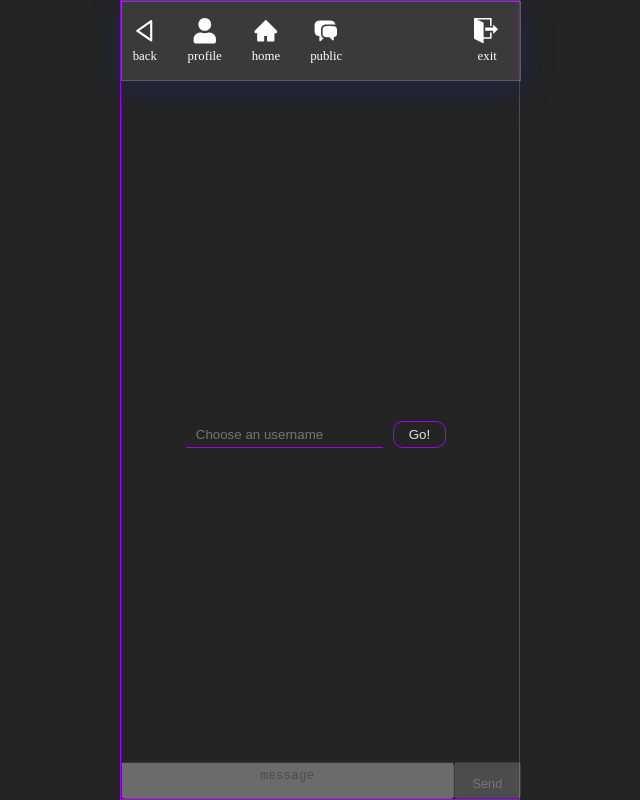
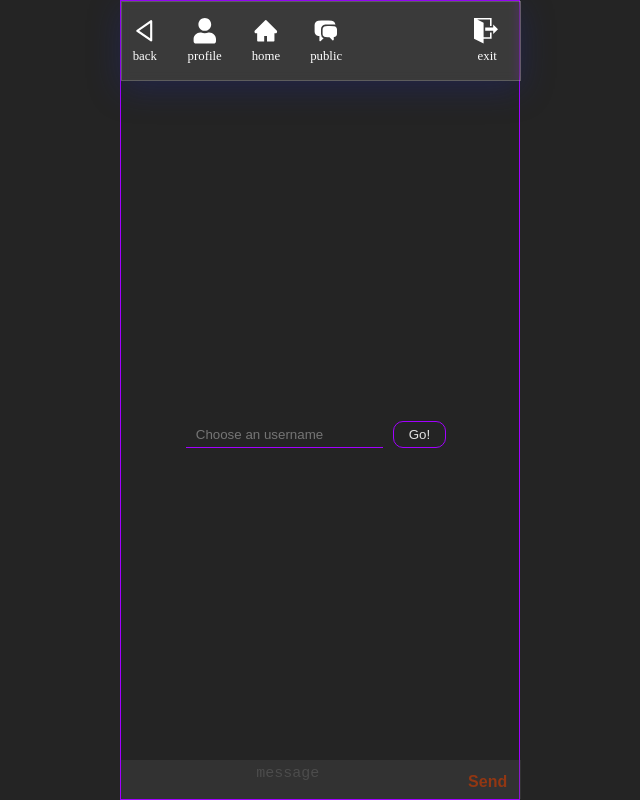
Before and after one commit to AngelDarco/chat-app, a React (Vite) app: page /public in a window 1280 px wide. Shown: the whole page, without its empty margins (320-960 px from the left). Built offline with nearby package versions, Linux system fonts and the light colour scheme; no server answers.

Commit message:
:construction: component chat form added

```diff
--- a/src/components/messages/Messages.tsx
+++ b/src/components/messages/Messages.tsx
@@ -2,7 +2,10 @@ import { ReactNode, useEffect, useRef } from 'react';
 import styles from './messages.module.css';
 import { message } from '../../types';
 
-interface Props { messages: message[] }
+interface Props {
+  messages: message[];
+}
+/** recieve the messages from database, add new messages and render them */
 const Messages = (messages: Props): JSX.Element => {
   const containerRef = useRef<HTMLDivElement>(null);
 
@@ -10,14 +13,13 @@ const Messages = (messages: Props): JSX.Element => {
     const container = containerRef.current;
     container?.lastElementChild?.scrollIntoView({
       behavior: 'auto',
-			block: 'end'
+      block: 'end',
     });
-	}, [messages.messages.length]);
+  }, [ messages.messages.length ]);
 
   return (
     <div ref={containerRef} className={styles.publicChatMessages}>
-			{
-				messages.messages &&
+      {messages.messages &&
         messages?.messages.map((item: message): ReactNode => {
           const time = new Date(item.messageSendTime).toLocaleString();
           return (
@@ -25,13 +27,11 @@ const Messages = (messages: Props): JSX.Element => {
               <span>{item.userName}</span>
               <div className={styles.message}>
                 <span>{item.message}</span>
-								<span className=
-									{styles.messageTime}>send on: {time}</span>
+                <span className={styles.messageTime}>send on: {time}</span>
               </div>
             </div>
           );
-				})
-			}
+        })}
     </div>
   );
 };
--- a/src/pages/publicChat/PublicChat.tsx
+++ b/src/pages/publicChat/PublicChat.tsx
@@ -1,4 +1,4 @@
-import React, { useEffect, useRef, useState } from 'react';
+import { useEffect, useState } from 'react';
 import Header, { headerUser } from '../../components/header/Header';
 import styles from './publicChat.module.css';
 import { v4 as uuidv4 } from 'uuid';
@@ -8,6 +8,7 @@ import { intContext, intUpdateUserData, message } from '../../types';
 import Loading from 'react-loading';
 import LoginGuests from '../../components/loginguests/LoginGuests';
 import userContexUpdate from '../../utils/useContextUpdate';
+import SendMessagesForm from '../../components/sendMessagesForm/SendMessagesForm';
 
 const PublicChat = (): JSX.Element => {
   // get firebase functions
@@ -18,54 +19,21 @@ const PublicChat = (): JSX.Element => {
 
   //store and update user context data
   const [ userData, setUserData ] = useState<intContext>();
-	const [messages, setMessages] = useState<message[]>();
+  const [ messages, setMessages ] = useState<message[]>();
 
   /* enable send messages options */
-	// useref of input of the messages to be sended
-	const messageRef = useRef<HTMLTextAreaElement>(null);
-	const btnSendRef = useRef<HTMLButtonElement>(null);
   useEffect(() => {
     // update the user context data
     userContextData()
-			.then(res => setUserData(res))
-			.catch(err => console.log(err));
+      .then((res) => setUserData(res))
+      .catch((err) => console.log(err));
 
     // get the public messages
-		if(userData?.userName)
-			getData();
+    if (userData?.userName) getData();
+  }, [ userData?.userName ]);
 
-		/** avalibility of the send button */
-		let availability = true;
-		const input = messageRef.current;
-		const btn = btnSendRef.current;
-		if (btn && input) {
-			if (userData?.userName?.trim()) availability = false;
-			btn.disabled = availability; input.disabled = availability;
-		}
-	}, [userData?.userName]);
-
-	const updateLocalUserData = (data: intContext):void =>{
+  const updateLocalUserData = (data: intContext): void => {
     setUserData(data);
-	};
-
-	// send the messages to the firebase server
-	const handlerMessage = (e: React.FormEvent<HTMLFormElement>) => {
-		e.preventDefault();
-		if (messageRef && messageRef.current) {
-			const text = messageRef.current.value;
-			if (!text || text.trim() === '') return;
-
-			const writeData: intUpdateUserData = {
-				userDB: undefined,
-				messageId: uuidv4(),
-				userName: userData?.userName || null,
-				message: text,
-				messageSendTime: new Date().getTime(),
-			};
-			updateUserData(writeData)
-				.then(() => getData());
-			(e.target as HTMLFormElement).reset();
-		}
   };
 
   /* get messages from firebase server */
@@ -78,36 +46,42 @@ const PublicChat = (): JSX.Element => {
     }
   }
 
+  // write messages to the firebase server
+  const handlerSendMessages = (text: string) => {
+    const writeData: intUpdateUserData = {
+      userDB: undefined,
+      messageId: uuidv4(),
+      userName: userData?.userName || null,
+      message: text,
+      messageSendTime: new Date().getTime(),
+    };
+    updateUserData(writeData)
+      .then(() => getData());
+  };
+
+
+
   return (
     <div className={styles.containerPublicChat}>
       <Header props={headerUser} />
       <div className={styles.publicChatContainer}>
         {
-					!userData ? <Loading
-						type='cylon'
-						color='green'
-						className='loader'
-					/>	:
-						!userData?.userName ?
-							<LoginGuests updateLocalUserData={updateLocalUserData} /> :
-							messages ?
+          !userData ?
+            <Loading type="cylon" color="green" className="loader" />
+            : !userData?.userName ?
+              <LoginGuests updateLocalUserData={updateLocalUserData} />
+              : messages ?
                 <Messages messages={messages} />
-								: <Loading
-									type='cylon'
-									color='green'
-									className='loader'
+                :
+                <Loading type="cylon" color="green" className="loader" />
+        }
+        <SendMessagesForm
+          userData={userData}
+          handlerSendMessages={handlerSendMessages}
         />
-				}
-				<div className={styles.publicChatFunctions}>
-					<form onSubmit={handlerMessage}>
-						<textarea ref={messageRef} placeholder='message' disabled />
-						<button ref={btnSendRef} disabled>Send</button>
-					</form>
-				</div>
       </div>
     </div>
   );
 };
 
-
 export default PublicChat;
--- a/src/pages/publicChat/publicChat.module.css
+++ b/src/pages/publicChat/publicChat.module.css
@@ -18,42 +18,3 @@
     justify-content: flex-end;
     position: relative;
 }
-
-/* box messages and button send */
-.publicChatFunctions {
-    width: var(--root-width);
-    max-width: var(--root-max-width);
-    height: auto;
-    display: flex;
-    flex-direction: row;
-}
-
-.publicChatFunctions form {
-    width: 100%;
-    height: 100%;
-    display: flex;
-}
-
-.publicChatFunctions form textarea,
-.publicChatFunctions form button {
-    width: 100%;
-    padding-top: 5px;
-    resize: none;
-    font-size: .8rem;
-    text-align: center;
-}
-
-.publicChatFunctions textarea:focus {
-    outline: none;
-}
-
-.publicChatFunctions form button {
-    width: 20%;
-    color: #52ff02;
-}
-
-.publicChatFunctions form textarea,
-.publicChatFunctions form button:disabled {
-    opacity: .5;
-    color: thistle;
-}
```
Lines whose indentation alone changed are shown as unchanged.
